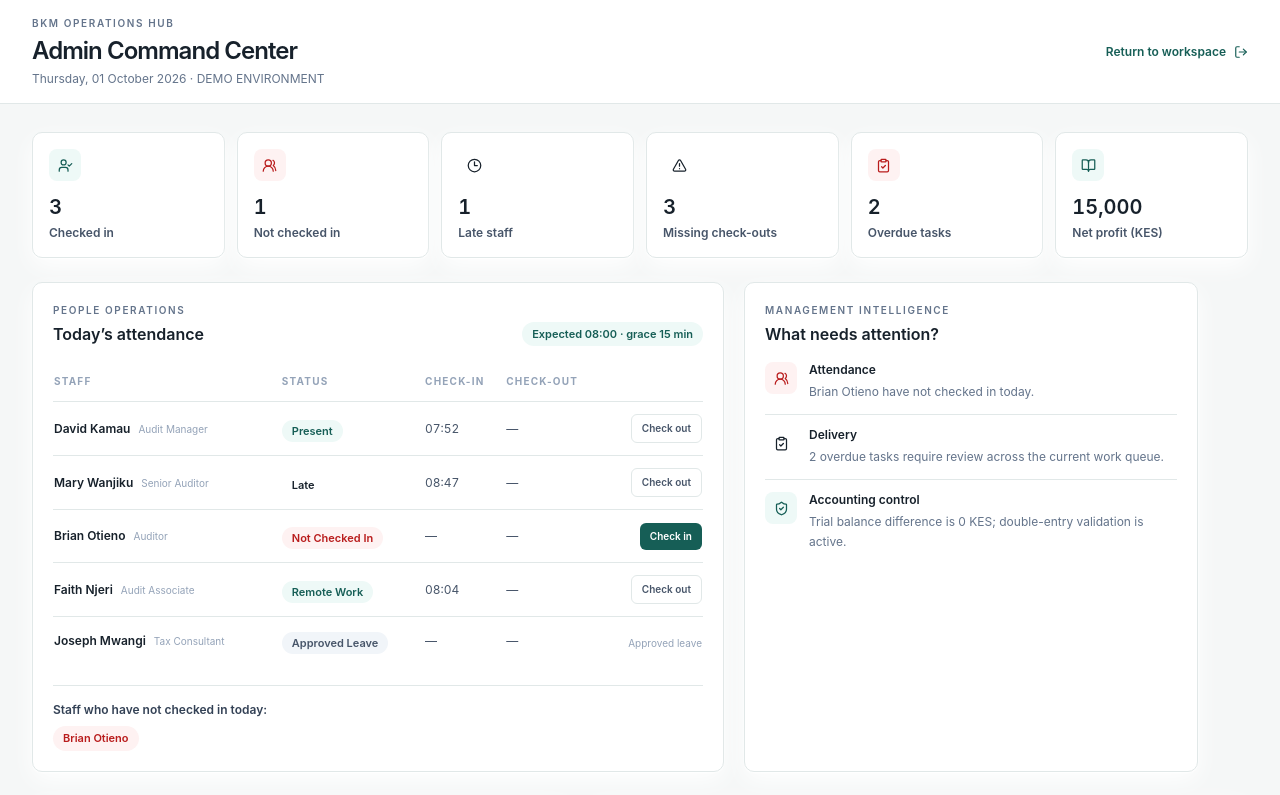
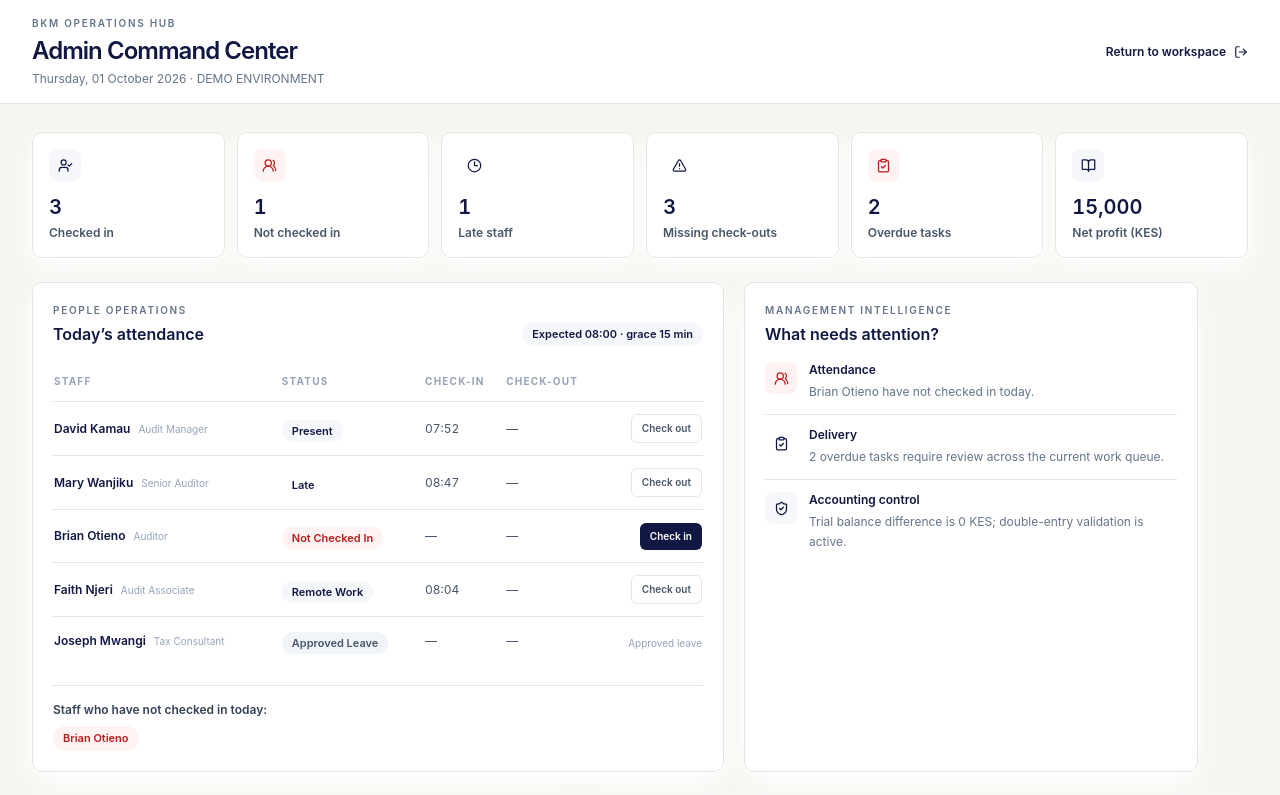
Before and after one commit to skiblackk/bkm, a Next.js app: page /admin in a window 1280 px wide. Shown: the top 795 px of the page. Built offline with nearby package versions, Linux system fonts and the light colour scheme.

Commit message:
Rebrand dashboard with BKM navy and gold design system

```diff
--- a/app/globals.css
+++ b/app/globals.css
@@ -1,36 +1,11 @@
 @tailwind base;
 @tailwind components;
 @tailwind utilities;
-
-:root {
-  --ink: #17212b;
-  --muted: #667680;
-  --canvas: #f5f7f7;
-  --panel: #ffffff;
-  --line: #e1e8e8;
-  --teal: #248f82;
-  --teal-deep: #165e56;
-  --amber: #b87922;
-  --danger: #bd514c;
-}
-
+:root { --ink: #111743; --muted: #667085; --canvas: #f6f5f1; --panel: #ffffff; --line: #e5e5df; --teal: #111743; --teal-deep: #0c1035; --amber: #c28a00; --danger: #b33f45; }
 * { box-sizing: border-box; }
 html { background: var(--canvas); }
-body {
-  margin: 0;
-  color: var(--ink);
-  background: var(--canvas);
-  font-family: Inter, ui-sans-serif, system-ui, -apple-system, BlinkMacSystemFont, "Segoe UI", sans-serif;
-  -webkit-font-smoothing: antialiased;
-}
+body { margin: 0; color: var(--ink); background: var(--canvas); font-family: Inter, ui-sans-serif, system-ui, -apple-system, BlinkMacSystemFont, "Segoe UI", sans-serif; -webkit-font-smoothing: antialiased; }
 button, input, select, textarea { font: inherit; }
 button { cursor: pointer; }
-::selection { color: white; background: var(--teal); }
-
-@layer components {
-  .panel { @apply rounded-[10px] border border-line bg-white shadow-panel; }
-  .eyebrow { @apply text-[10px] font-semibold uppercase tracking-[0.16em] text-slate-500; }
-  .section-title { @apply text-[15px] font-semibold tracking-[-0.01em] text-ink; }
-  .status-dot { @apply inline-block h-2 w-2 rounded-full; }
-  .tabular { font-variant-numeric: tabular-nums; }
-}
+::selection { color: white; background: #111743; }
+@layer components { .panel { @apply rounded-[12px] border border-line bg-white shadow-panel; } .eyebrow { @apply text-[10px] font-semibold uppercase tracking-[0.17em] text-slate-500; } .section-title { @apply text-[15px] font-semibold tracking-[-0.01em] text-ink; } .status-dot { @apply inline-block h-2 w-2 rounded-full; } .tabular { font-variant-numeric: tabular-nums; } }
--- a/app/layout.tsx
+++ b/app/layout.tsx
@@ -2,8 +2,8 @@ import type { Metadata } from 'next';
 import './globals.css';
 
 export const metadata: Metadata = {
-  title: 'BKM Operations Hub',
-  description: 'BKM Associates internal operations demonstration environment',
+  title: 'BKM Associates | Operations Control Room',
+  description: 'A focused internal control room for BKM Audit, Tax and Advisory delivery.',
 };
 
 export default function RootLayout({ children }: Readonly<{ children: React.ReactNode }>) {
--- a/tailwind.config.ts
+++ b/tailwind.config.ts
@@ -1,30 +1,14 @@
 import type { Config } from 'tailwindcss';
-
 const config: Config = {
   content: ['./app/**/*.{ts,tsx}', './components/**/*.{ts,tsx}', './lib/**/*.{ts,tsx}'],
-  theme: {
-    extend: {
-      colors: {
-        ink: '#17212b',
-        canvas: '#f5f7f7',
-        panel: '#ffffff',
-        line: '#e1e8e8',
-        teal: {
-          50: '#eef9f7',
-          100: '#d9f1ed',
-          500: '#248f82',
-          600: '#1b776c',
-          700: '#165e56',
-        },
-        amber: '#b87922',
-        danger: '#bd514c',
-      },
-      boxShadow: {
-        panel: '0 1px 2px rgba(23,33,43,0.04), 0 8px 24px rgba(23,33,43,0.035)',
-      },
+  theme: { extend: {
+    colors: {
+      ink: '#111743', canvas: '#f6f5f1', panel: '#ffffff', line: '#e5e5df', navy: '#111743', gold: '#f4b41b',
+      teal: { 50: '#f5f7fb', 100: '#e9edf7', 500: '#26316f', 600: '#1c255b', 700: '#111743' },
+      amber: '#c28a00', danger: '#b33f45',
     },
-  },
+    boxShadow: { panel: '0 1px 2px rgba(17,23,67,0.04), 0 10px 28px rgba(17,23,67,0.05)', deep: '0 18px 50px rgba(17,23,67,0.16)' },
+  } },
   plugins: [],
 };
-
 export default config;
```
Also changed, not shown: components/workspace-app.tsx (+8 -10 lines), public/brand/bkm-logo.png (added).
